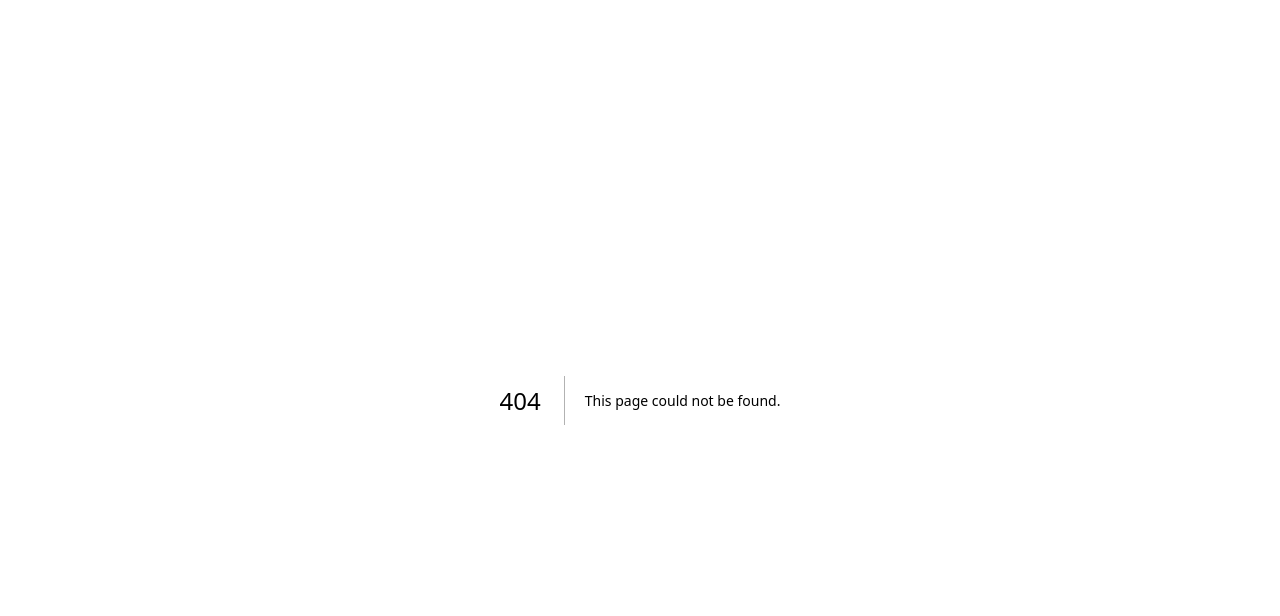
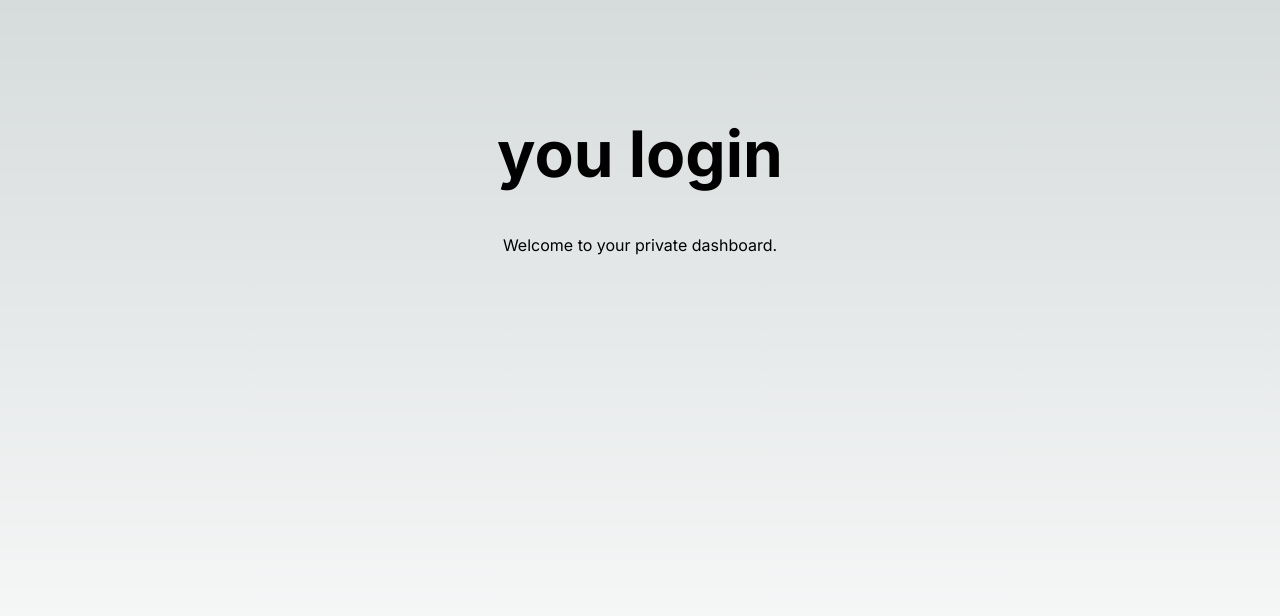
Before and after one commit to InfectiousAlpha/PhysicsWithIsmail, a Next.js app: page / in a window 1280 px wide. Before the commit this address had no page. Shown: the top 616 px of the page. Built offline with nearby package versions, Linux system fonts and the light colour scheme.

Commit message:
Create page.jsx

```diff
--- /dev/null
+++ b/app/page.jsx
@@ -0,0 +1,8 @@
+export default function Home() {
+  return (
+    <div className="content-container">
+      <h1 style={{fontSize: '4rem', fontWeight: 'bold'}}>you login</h1>
+      <p style={{marginTop: '20px'}}>Welcome to your private dashboard.</p>
+    </div>
+  );
+}
```
